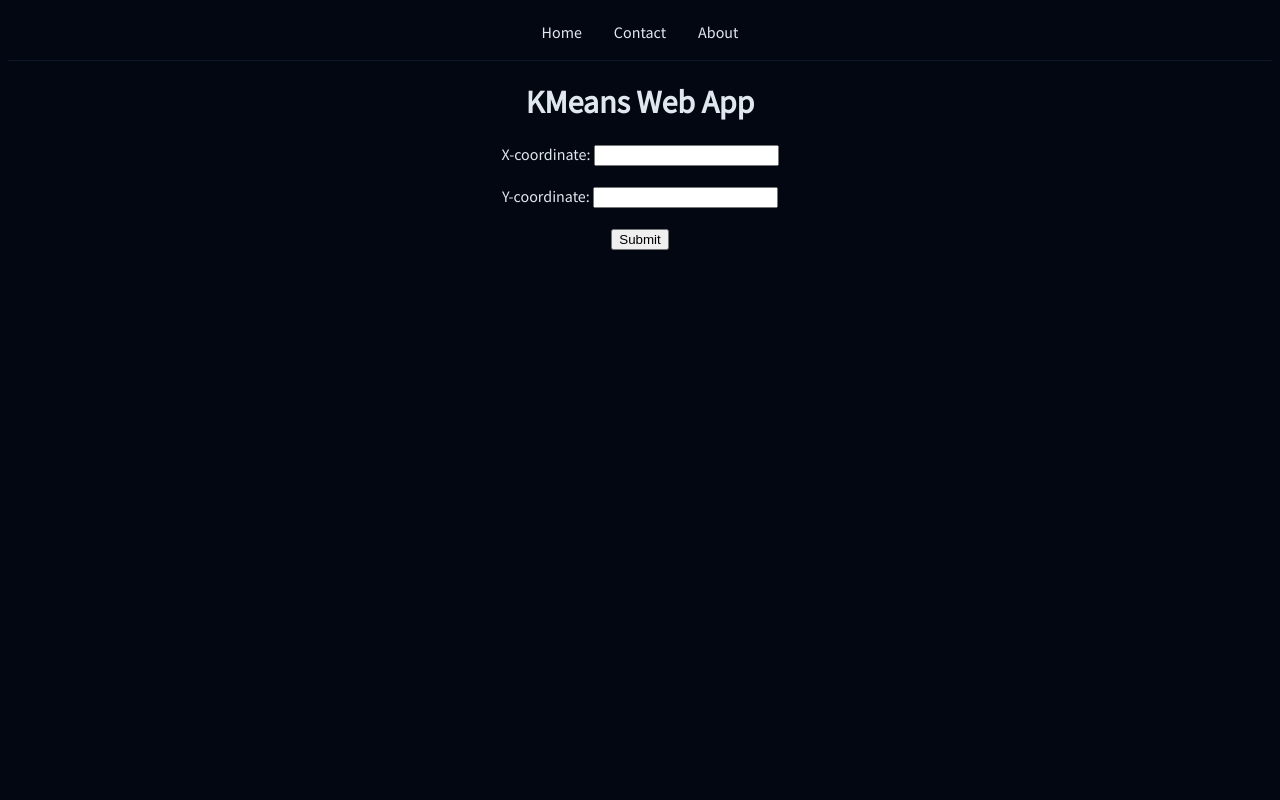
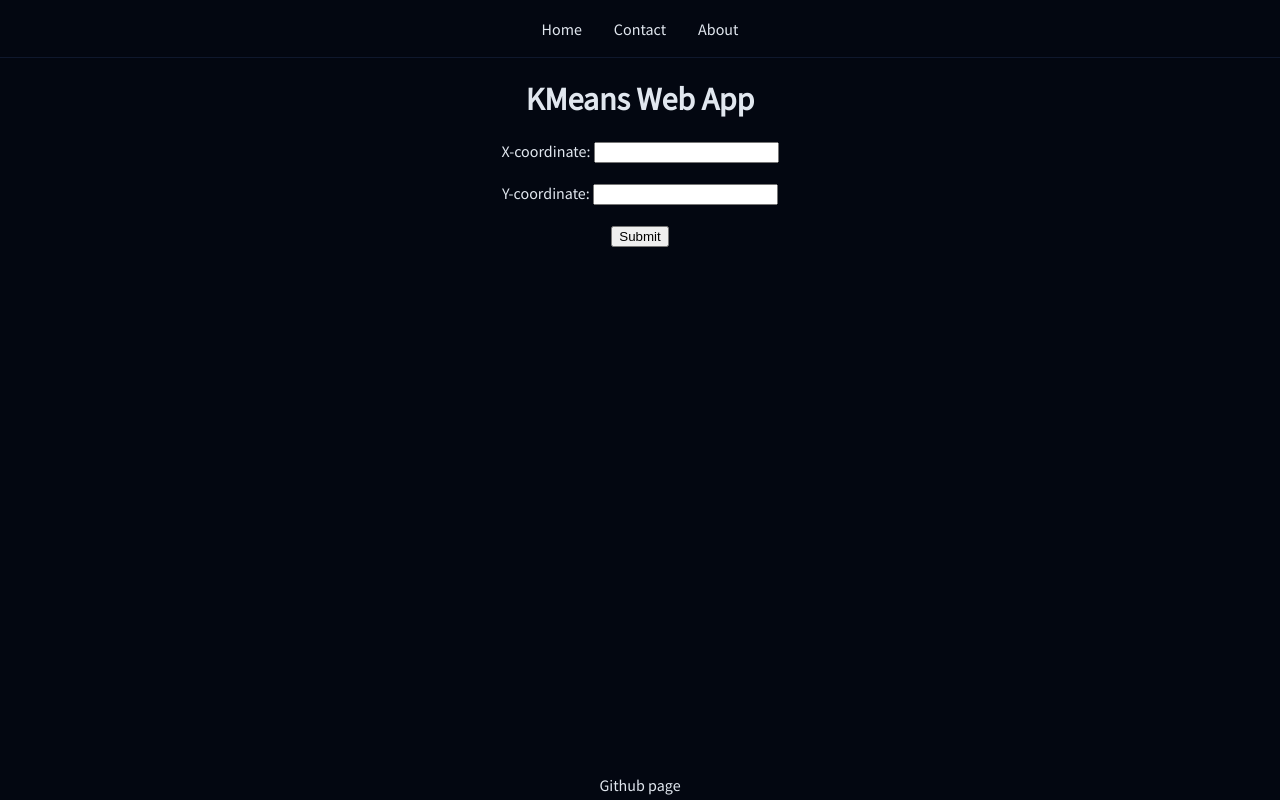
Before and after one commit to rudnam/cs180-project, a Flask app: page / in a window 1280 px wide. Run offline with Flask 3, Linux system fonts and the light colour scheme; parts of the project's set-up code (start-up, migrations or seed data) failed here and were passed over.

Commit message:
Update templates

```diff
--- a/app/static/styles.css
+++ b/app/static/styles.css
@@ -19,6 +19,7 @@
 }
 
 html {
+  min-height: 100vh;
   margin: 0;
   padding: 0;
   background-color: var(--black);
@@ -26,8 +27,22 @@ html {
   font-family: 'Source Sans Pro', sans-serif;
 }
 
+body {
+  margin: 0;
+  padding: 0;
+  min-height: inherit;
+  display: flex;
+  flex-direction: column;
+  justify-content: space-between;
+  align-items: stretch;
+}
+
+main {
+  height: auto;
+}
+
 .navbar {
-  margin-left: auto;
+  padding-top: 5px;
   text-align: center;
   border-bottom: 1px solid var(--black-hover);
 }
@@ -35,7 +50,7 @@ html {
 .navbar ul {
   display: inline-block;
   list-style-type: none;
-  margin: 0;
+  margin: 0 auto;
   padding: 0;
   overflow: hidden;
   background-color: var(--black);
@@ -51,6 +66,7 @@ html {
   text-align: center;
   padding: 14px 16px;
   text-decoration: none;
+  transition: .2s;
 }
 
 .navbar li a:hover {
@@ -60,3 +76,18 @@ html {
 .input-form {
   text-align: center;
 }
+
+footer {
+  margin-top: auto;
+  margin-bottom: 5px;
+  text-align: center;
+}
+
+footer a {
+  color: var(--white);
+  text-decoration: none;
+}
+
+footer a:hover {
+  text-decoration: underline;
+}
--- a/app/templates/index.html
+++ b/app/templates/index.html
@@ -1,17 +1,10 @@
-<!DOCTYPE html>
-<html>
-<head>
-    <title>KMeans Web App</title>
-    <link rel="stylesheet" type="text/css" href="../static/styles.css">
-</head>
-<body>
-    <div class="navbar">
-        <ul>
-            <li><a href=".">Home</a></li>
-            <li><a href=".">Contact</a></li>
-            <li><a href=".">About</a></li>
-        </ul>
-    </div>
+{% extends "layout.html" %}
+
+{% block title %}
+    - Home
+{% endblock %}
+
+{% block main %}
   <div class="input-form">
     <h1>KMeans Web App</h1>
     <form action="/" method="POST">
@@ -27,5 +20,4 @@
     </div>
     {% endif %}
   </div>
-</body>
-</html>
+{% endblock %}
--- /dev/null
+++ b/app/templates/layout.html
@@ -0,0 +1,22 @@
+<!DOCTYPE html>
+<html>
+<head>
+    <title>KMeans Web App{% block title %}{% endblock %}</title>
+    <link rel="stylesheet" type="text/css" href="../static/styles.css">
+</head>
+<body>
+    <nav class="navbar">
+        <ul>
+            <li><a href=".">Home</a></li>
+            <li><a href=".">Contact</a></li>
+            <li><a href=".">About</a></li>
+        </ul>
+    </nav>
+    <main>
+        {% block main %}{% endblock %}
+    </main>
+    <footer>
+        <a href="https://github.com/rudnam/cs180-project">Github page</a>
+    </footer>
+</body>
+</html>
```
Lines whose indentation alone changed are shown as unchanged.
